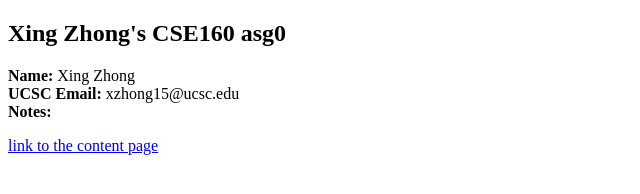
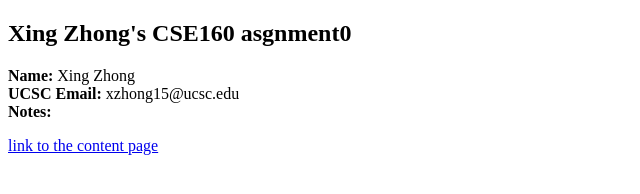
Before and after one commit to KingZ060/CSE160_asgn0_host, a plain HTML site: page index.html in a window 1280 px wide. Shown: the whole page, without its empty margins (0-640 px from the left). Drawn offline with Linux system fonts and the light colour scheme.

Commit message:
Update index.html

```diff
--- a/index.html
+++ b/index.html
@@ -9,7 +9,7 @@
     <section class="section">
       <div class="container">
         <h1 class="title">
-          Xing Zhong's CSE160 asg0
+          Xing Zhong's CSE160 asgnment0
         </h1>
         <strong>Name:</strong> Xing Zhong
         <br />
```
